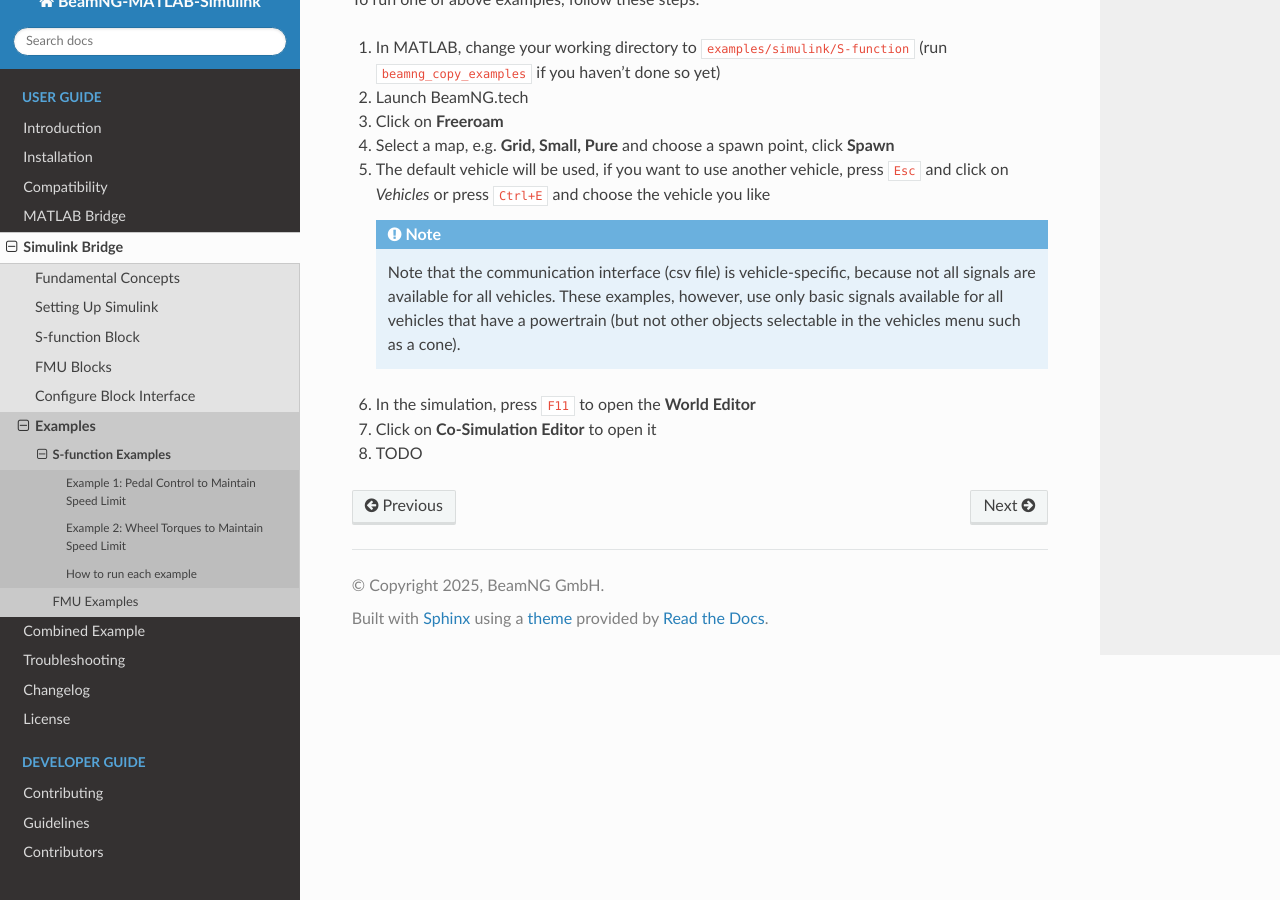
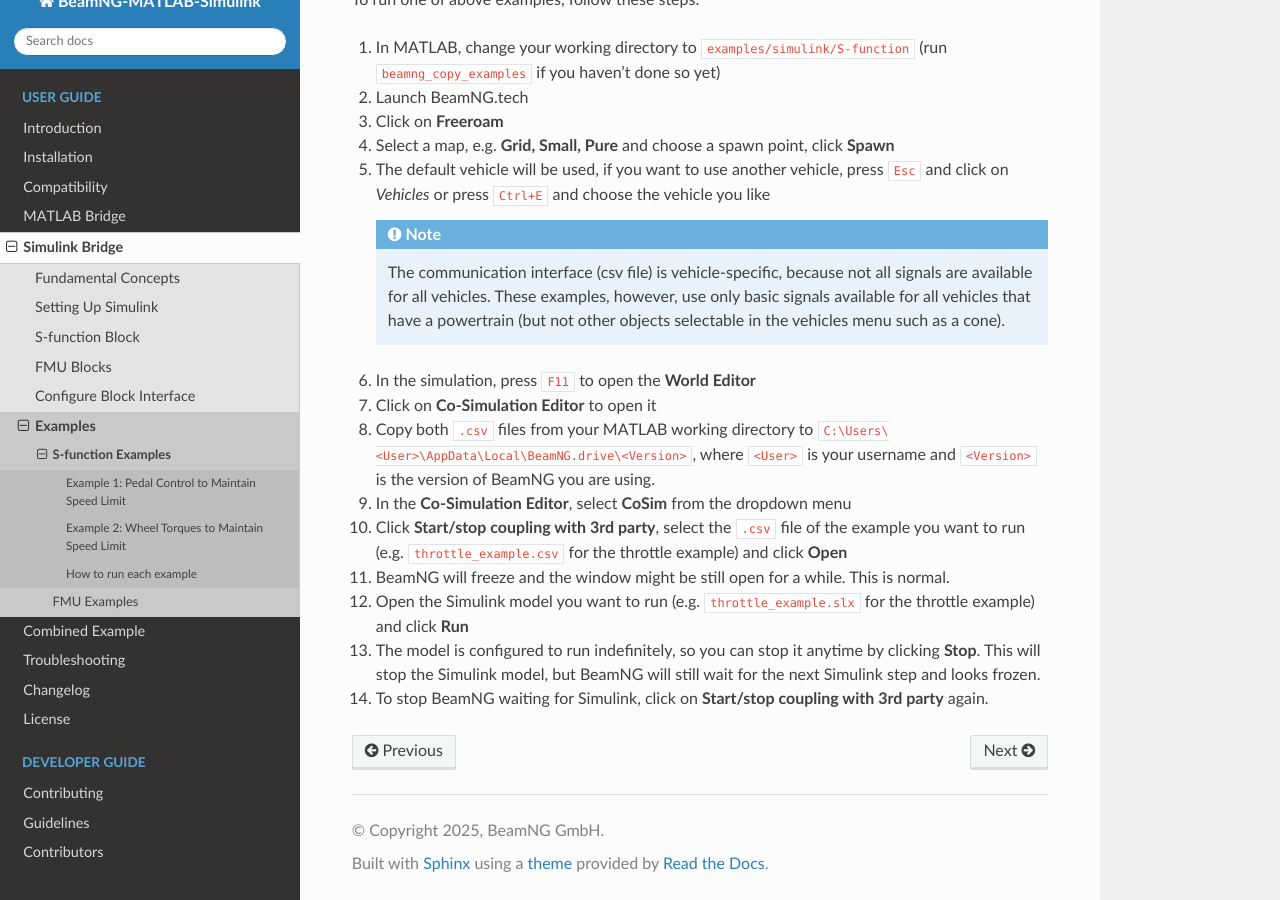
Before and after one commit to BeamNG/BeamNG-MATLAB-Simulink-integration, a Sphinx documentation site: the page built from docs/source/simulink/examples/s_function.md, in a window 1280 px wide and 900 px high, scrolled down 2485 px. Built offline with Sphinx 7.4.7 and the Read the Docs theme 3.1.0, drawn with Linux system fonts in a browser that asks for light colours.

Commit message:
Update doc

````diff
--- a/docs/source/simulink/examples/s_function.md
+++ b/docs/source/simulink/examples/s_function.md
@@ -40,8 +40,14 @@
 5. The default vehicle will be used, if you want to use another vehicle, press `Esc` and click on *Vehicles* or press `Ctrl+E` and choose the vehicle you like
 
    ```{note}
-   Note that the communication interface (csv file) is vehicle-specific, because not all signals are available for all vehicles. These examples, however, use only basic signals available for all vehicles that have a powertrain (but not other objects selectable in the vehicles menu such as a cone).
+   The communication interface (csv file) is vehicle-specific, because not all signals are available for all vehicles. These examples, however, use only basic signals available for all vehicles that have a powertrain (but not other objects selectable in the vehicles menu such as a cone).
    ```
 6. In the simulation, press `F11` to open the **World Editor**
 7. Click on **Co-Simulation Editor** to open it
-8. TODO
+8. Copy both `.csv` files from your MATLAB working directory to `C:\Users\<User>\AppData\Local\BeamNG.drive\<Version>`, where `<User>` is your username and `<Version>` is the version of BeamNG you are using.
+9. In the **Co-Simulation Editor**, select **CoSim** from the dropdown menu
+10. Click **Start/stop coupling with 3rd party**, select the `.csv` file of the example you want to run (e.g. `throttle_example.csv` for the throttle example) and click **Open**
+11. BeamNG will freeze and the window might be still open for a while. This is normal.
+12. Open the Simulink model you want to run (e.g. `throttle_example.slx` for the throttle example) and click **Run**
+13. The model is configured to run indefinitely, so you can stop it anytime by clicking **Stop**. This will stop the Simulink model, but BeamNG will still wait for the next Simulink step and looks frozen.
+14. To stop BeamNG waiting for Simulink, click on **Start/stop coupling with 3rd party** again.
````
